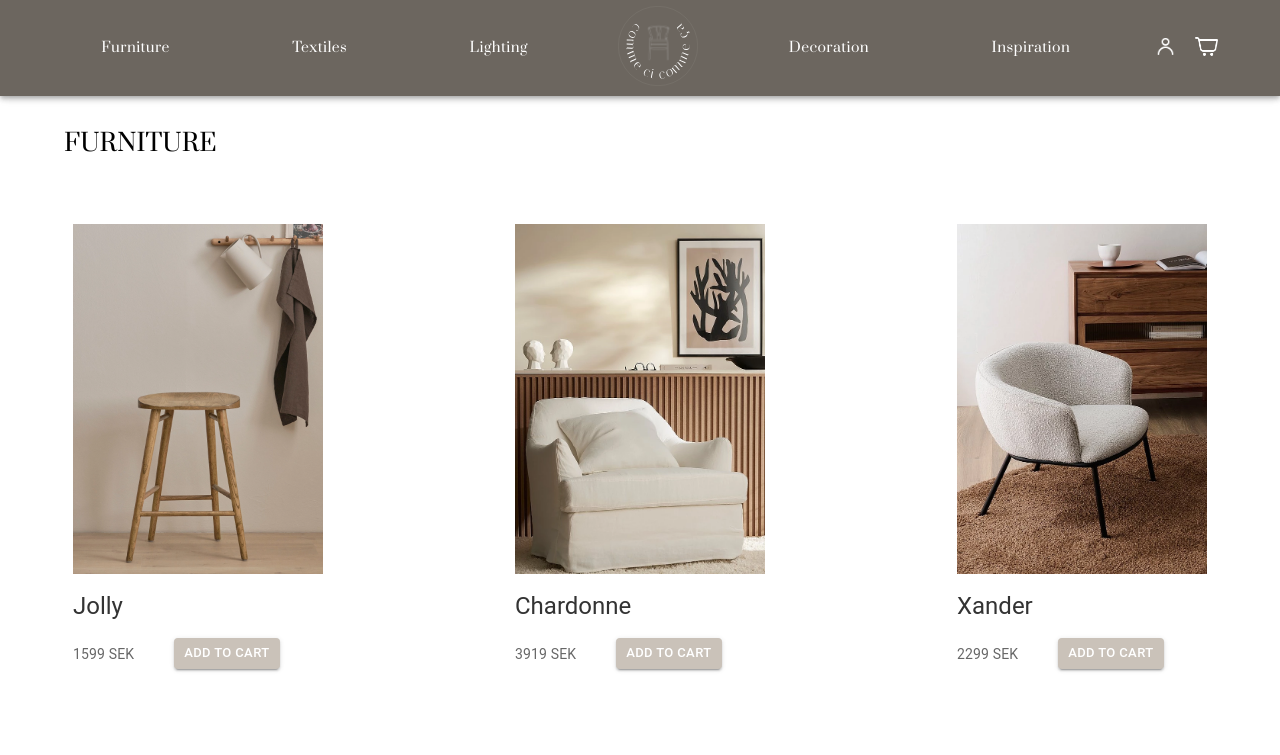
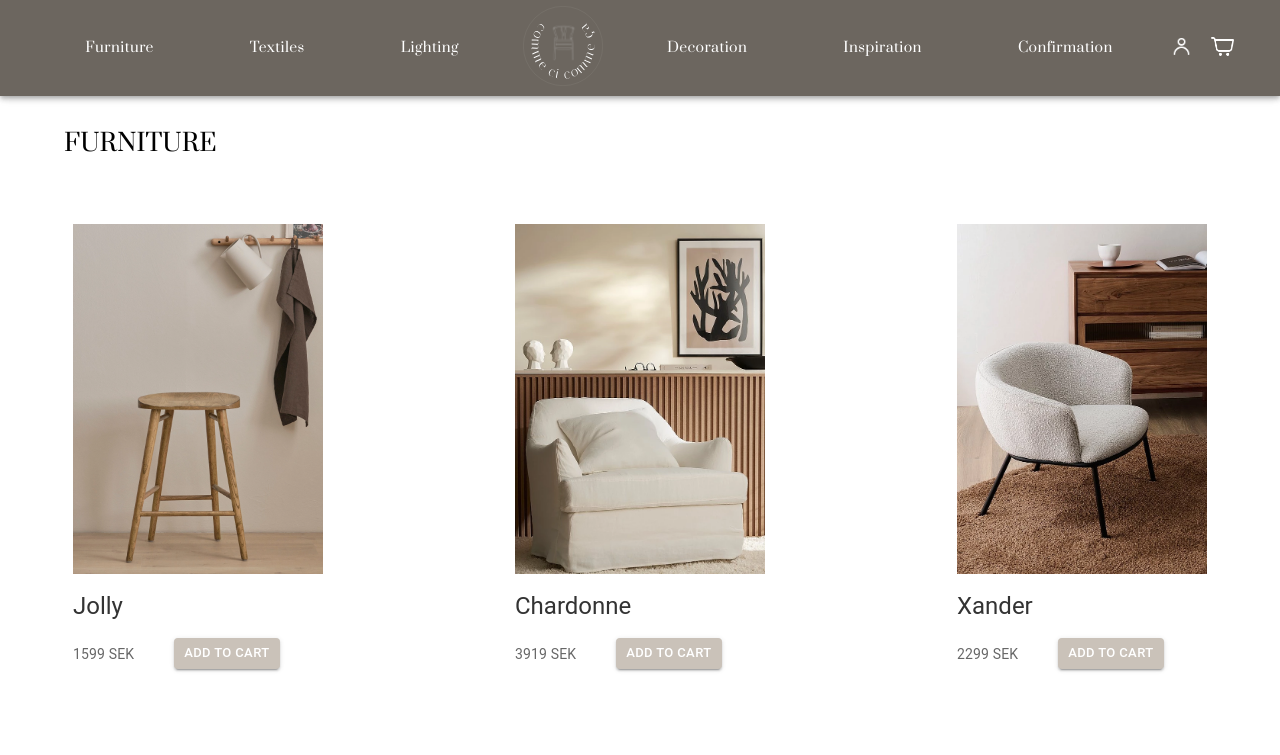
Before and after one commit to mirrenil/commeci-commeca-webbshop, a React (Create React App) app: page / in a window 1280 px wide. Shown: the top 755 px of the page. Built offline with nearby package versions, Linux system fonts and the light colour scheme; a web font is replaced by a local one.

Commit message:
added the link to see the confirmation page (will be deleted later)

```diff
--- a/src/App.tsx
+++ b/src/App.tsx
@@ -8,6 +8,7 @@ import NotFound from "./components/NotFound";
 import ProductPage from "./components/ProductPage";
 import CartProvider from "./context/CartContextProvider";
 import { productData } from "./ProductData";
+import OrderConfirmation from "./components/OrderConfirmation";
 
 function App() {
   return (
@@ -27,6 +28,8 @@ function App() {
               element={<EmptyPage page="Inspiration" />}
             />
             <Route path="/detail/:id" element={<DetailPage />} />
+            <Route path="/confirmation" element={<OrderConfirmation />} />
+            {/* above line for confirmation to be deleted when confirmation is linked to checkout */}
             {/* added a quick fix in AdminPage component for now */}
             <Route
               path="/admin"
--- a/src/components/Header.tsx
+++ b/src/components/Header.tsx
@@ -52,6 +52,8 @@ function Header() {
       label: "Inspiration",
       href: "/inspiration",
     },
+    { label: "Confirmation", href: "/confirmation" },
+    // above line for confirmation to be deleted when confirmation is linked to checkout
   ];
 
   const handleOpenMenu = (event: MouseEvent<HTMLElement>) => {
@@ -264,6 +266,3 @@ const useStyles = makeStyles(() => ({
 }));
 
 export default Header;
-function useAdmin(): { user: any; isLoading: any; login: any } {
-  throw new Error("Function not implemented.");
-}
```
